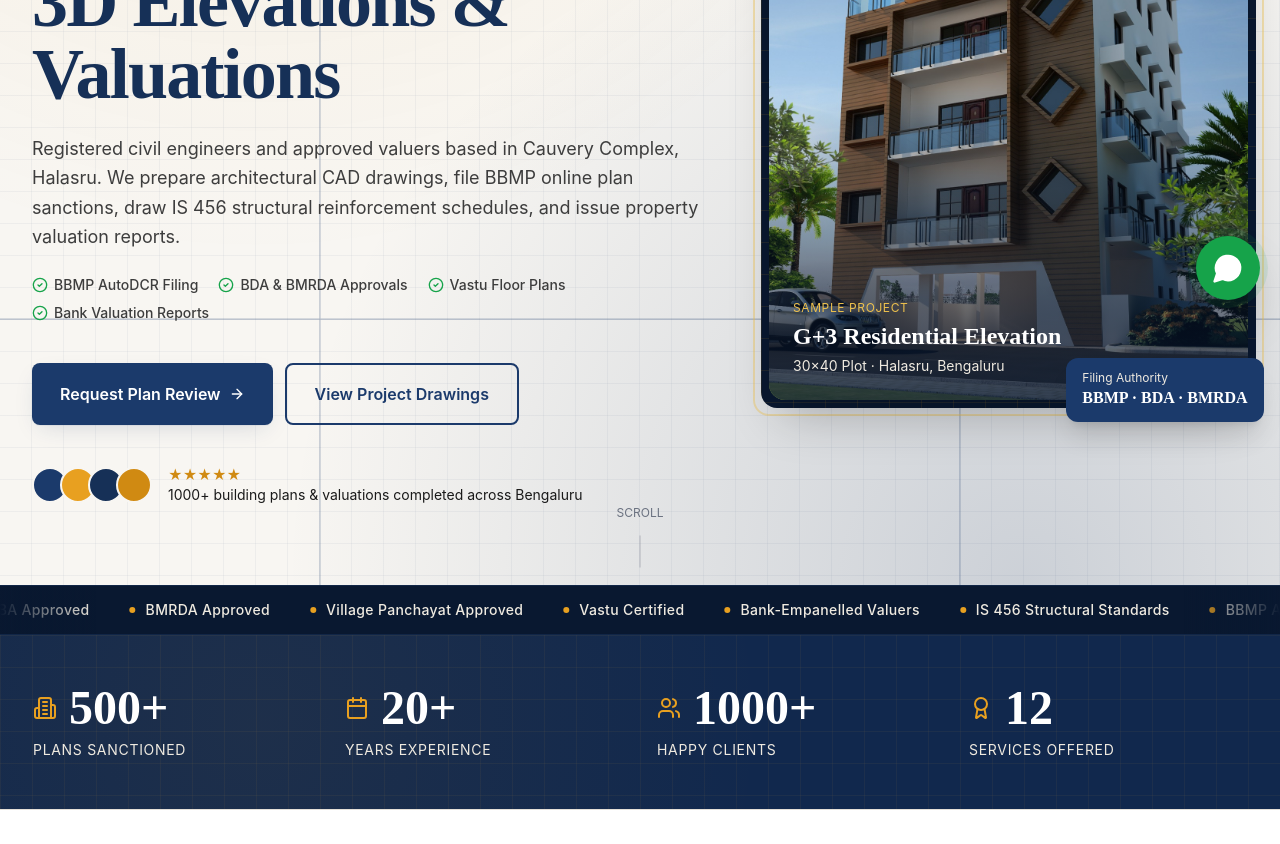
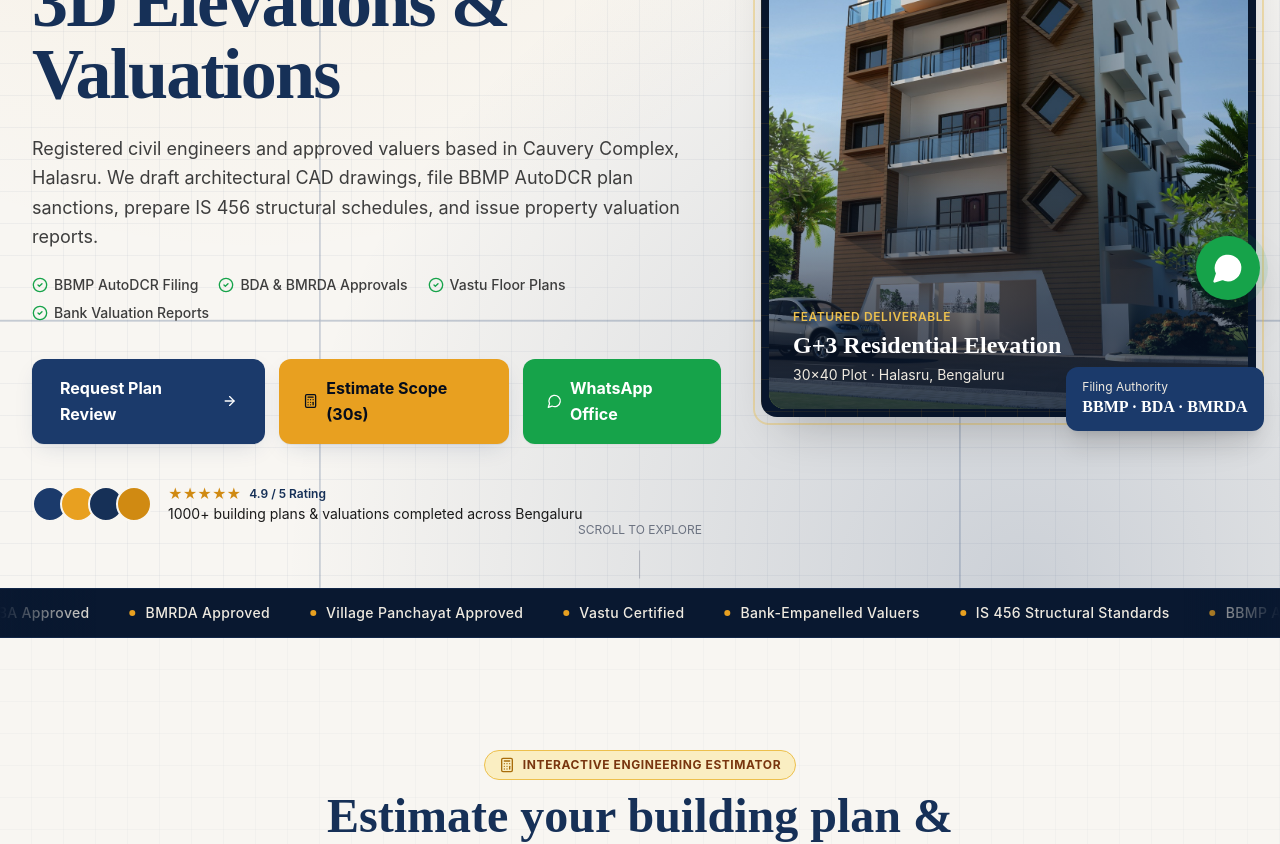
Before and after one commit to Akshu1245/Sri-Ranganatha-Associates-construction-animation-v3, a Next.js app: page / in a window 1280 px wide. Shown: the part 480-1324 px from the top of the page. Built offline with nearby package versions, Linux system fonts and the light colour scheme.

Commit message:
Optimize conversion hierarchy: Hero at absolute top with interactive estimator, dual magnetic CTAs, and founder credibility

```diff
--- a/app/page.tsx
+++ b/app/page.tsx
@@ -1,9 +1,9 @@
 import Hero from "@/components/sections/Hero";
 import TrustMarquee from "@/components/sections/TrustMarquee";
+import CostCalculator from "@/components/sections/CostCalculator";
 import StatsBar from "@/components/sections/StatsBar";
 import FounderSection from "@/components/sections/FounderSection";
 import ServicesGrid from "@/components/sections/ServicesGrid";
-import CostCalculator from "@/components/sections/CostCalculator";
 import ConstructionJourney from "@/components/sections/ConstructionJourney";
 import CinematicConstructionVideos from "@/components/sections/CinematicConstructionVideos";
 import PortfolioPreview from "@/components/sections/PortfolioPreview";
@@ -15,18 +15,43 @@ import CTABanner from "@/components/sections/CTABanner";
 export default function Home() {
   return (
     <>
+      {/* 1. Showstopper Hero right at the top */}
       <Hero />
+
+      {/* 2. Infinite Trust Marquee */}
       <TrustMarquee />
+
+      {/* 3. Immediate Interactive Estimator right after hero */}
+      <CostCalculator />
+
+      {/* 4. Numerical Proof Bar */}
       <StatsBar />
+
+      {/* 5. Principal Engineer Credibility & Credentials */}
       <FounderSection />
+
+      {/* 6. Comprehensive 12-Card Engineering Services Grid */}
       <ServicesGrid />
-      <CostCalculator />
+
+      {/* 7. Interactive 250-Frame Construction Animation */}
       <ConstructionJourney />
+
+      {/* 8. Engineering Video Showcase */}
       <CinematicConstructionVideos />
+
+      {/* 9. Real Project Elevation & Drawing Samples */}
       <PortfolioPreview />
+
+      {/* 10. Engineering Comparison Matrix */}
       <ComparisonTable />
+
+      {/* 11. Free Downloadable Sanction Checklist PDF */}
       <LeadMagnet />
+
+      {/* 12. Accordion FAQ Section for Local SEO */}
       <FAQ />
+
+      {/* 13. High-Converting Bottom CTA Banner */}
       <CTABanner />
     </>
   );
--- a/components/sections/Hero.tsx
+++ b/components/sections/Hero.tsx
@@ -3,7 +3,7 @@
 import Link from "next/link";
 import { useRef } from "react";
 import { motion, useMotionValue, useSpring, useTransform } from "framer-motion";
-import { ArrowRight, CheckCircle2, Phone } from "lucide-react";
+import { ArrowRight, CheckCircle2, Phone, MessageCircle, Calculator, ShieldCheck } from "lucide-react";
 import { BRAND } from "@/lib/constants";
 
 function TiltCard({ children }: { children: React.ReactNode }) {
@@ -49,18 +49,26 @@ function TiltCard({ children }: { children: React.ReactNode }) {
   );
 }
 
-function MagneticButton({ children, className, href, external }: {
-  children: React.ReactNode; className: string; href: string; external?: boolean;
+function MagneticButton({
+  children,
+  className,
+  href,
+  external,
+}: {
+  children: React.ReactNode;
+  className: string;
+  href: string;
+  external?: boolean;
 }) {
   const x = useMotionValue(0);
   const y = useMotionValue(0);
   const sx = useSpring(x, { stiffness: 300, damping: 20 });
   const sy = useSpring(y, { stiffness: 300, damping: 20 });
 
-  const onMouseMove = (e: React.MouseEvent<HTMLAnchorElement>) => {
+  const onMouseMove = (e: React.MouseEvent<HTMLElement>) => {
     const rect = e.currentTarget.getBoundingClientRect();
-    x.set((e.clientX - rect.left - rect.width / 2) * 0.25);
-    y.set((e.clientY - rect.top - rect.height / 2) * 0.25);
+    x.set((e.clientX - rect.left - rect.width / 2) * 0.2);
+    y.set((e.clientY - rect.top - rect.height / 2) * 0.2);
   };
   const onMouseLeave = () => {
     x.set(0);
@@ -98,14 +106,14 @@ function MagneticButton({ children, className, href, external }: {
 
 export default function Hero() {
   return (
-    <section className="relative min-h-screen pt-20 lg:pt-24 flex items-center overflow-hidden bg-paper-100">
+    <section className="relative min-h-screen pt-24 lg:pt-28 flex items-center overflow-hidden bg-paper-100">
       {/* Background layers */}
-      <div className="absolute inset-0 bg-blueprint opacity-60" aria-hidden="true" />
-      <div className="absolute inset-0 bg-blueprint-radial" aria-hidden="true" />
+      <div className="absolute inset-0 bg-blueprint opacity-60 pointer-events-none" aria-hidden="true" />
+      <div className="absolute inset-0 bg-blueprint-radial pointer-events-none" aria-hidden="true" />
 
       {/* Blueprint grid lines */}
       <svg
-        className="absolute inset-0 w-full h-full opacity-30"
+        className="absolute inset-0 w-full h-full opacity-30 pointer-events-none"
         xmlns="http://www.w3.org/2000/svg"
         preserveAspectRatio="none"
         viewBox="0 0 1200 800"
@@ -161,26 +169,27 @@ export default function Hero() {
         />
       </svg>
 
-      <div className="relative max-w-7xl mx-auto px-4 sm:px-6 lg:px-8 py-16 lg:py-20 w-full">
+      <div className="relative max-w-7xl mx-auto px-4 sm:px-6 lg:px-8 py-12 lg:py-16 w-full">
         <div className="grid lg:grid-cols-12 gap-12 items-center">
-          {/* Left content */}
+          {/* Left content column */}
           <div className="lg:col-span-7">
-            {/* Top pill */}
+            {/* Top pill badge */}
             <motion.div
               initial={{ opacity: 0, y: 15 }}
               animate={{ opacity: 1, y: 0 }}
               transition={{ duration: 0.5 }}
-              className="inline-flex items-center gap-2 px-3 py-1.5 rounded-full bg-navy-50 border border-navy-200 text-navy-800 text-xs font-semibold mb-6"
+              className="inline-flex items-center gap-2 px-3.5 py-1.5 rounded-full bg-navy-50 border border-navy-200 text-navy-800 text-xs font-semibold mb-6 shadow-sm"
             >
-              <span>Halasru, Bengaluru · Est. 2006 · 500+ Sanctioned Plans</span>
+              <ShieldCheck className="w-4 h-4 text-amber-500" />
+              <span>Halasru, Bengaluru · Est. 2006 · 500+ Sanctioned Building Plans</span>
             </motion.div>
 
-            {/* Headline */}
+            {/* Main Headline */}
             <motion.h1
               initial={{ opacity: 0, y: 20 }}
               animate={{ opacity: 1, y: 0 }}
               transition={{ duration: 0.6, delay: 0.1 }}
-              className="font-display text-4xl sm:text-5xl lg:text-6xl xl:text-7xl font-bold text-navy-700 leading-[1.1] tracking-tight"
+              className="font-display text-4xl sm:text-5xl lg:text-6xl xl:text-7xl font-bold text-navy-700 leading-[1.08] tracking-tight"
             >
               Building Plans,
               <br />
@@ -195,10 +204,10 @@ export default function Hero() {
               transition={{ duration: 0.6, delay: 0.25 }}
               className="mt-6 text-lg text-ink-700 max-w-2xl leading-relaxed"
             >
-              Registered civil engineers and approved valuers based in Cauvery Complex, Halasru. We prepare architectural CAD drawings, file BBMP online plan sanctions, draw IS 456 structural reinforcement schedules, and issue property valuation reports.
+              Registered civil engineers and approved valuers based in Cauvery Complex, Halasru. We draft architectural CAD drawings, file BBMP AutoDCR plan sanctions, prepare IS 456 structural schedules, and issue property valuation reports.
             </motion.p>
 
-            {/* Trust pills */}
+            {/* Trust checkmarks */}
             <motion.div
               initial={{ opacity: 0, y: 20 }}
               animate={{ opacity: 1, y: 0 }}
@@ -218,33 +227,37 @@ export default function Hero() {
               ))}
             </motion.div>
 
-            {/* CTA */}
+            {/* High-converting CTA buttons */}
             <motion.div
               initial={{ opacity: 0, y: 20 }}
               animate={{ opacity: 1, y: 0 }}
               transition={{ duration: 0.6, delay: 0.55 }}
-              className="mt-10 flex flex-col sm:flex-row gap-3"
+              className="mt-9 flex flex-col sm:flex-row gap-3.5"
             >
               <MagneticButton
                 href="/contact"
-                className="group inline-flex items-center justify-center gap-2 px-7 py-4 bg-navy-600 hover:bg-navy-700 text-white font-semibold rounded-lg shadow-blueprint hover:shadow-amber-glow transition-colors"
+                className="group inline-flex items-center justify-center gap-2 px-7 py-4 bg-navy-600 hover:bg-navy-700 text-white font-bold rounded-xl shadow-blueprint hover:shadow-amber-glow transition-all"
               >
                 Request Plan Review
                 <ArrowRight className="w-4 h-4 group-hover:translate-x-1 transition-transform" />
               </MagneticButton>
+
               <MagneticButton
-                href="/portfolio"
-                className="inline-flex items-center justify-center gap-2 px-7 py-4 border-2 border-navy-600 text-navy-600 hover:bg-navy-600 hover:text-white font-semibold rounded-lg transition-colors"
+                href="/calculator"
+                className="inline-flex items-center justify-center gap-2 px-6 py-4 bg-amber-400 hover:bg-amber-500 text-navy-950 font-bold rounded-xl shadow-blueprint transition-colors"
               >
-                View Project Drawings
+                <Calculator className="w-4 h-4 text-navy-950" />
+                Estimate Scope (30s)
               </MagneticButton>
-              <a
-                href={`tel:${BRAND.phone}`}
-                className="sm:hidden inline-flex items-center justify-center gap-2 px-7 py-4 border border-paper-300 text-ink-700 hover:bg-paper-200 font-semibold rounded-lg"
+
+              <MagneticButton
+                href={BRAND.whatsappPrefilled}
+                external
+                className="inline-flex items-center justify-center gap-2 px-6 py-4 bg-success-500 hover:bg-success-600 text-white font-bold rounded-xl shadow-sm transition-colors"
               >
-                <Phone className="w-4 h-4" />
-                Call Office
-              </a>
+                <MessageCircle className="w-4 h-4" />
+                WhatsApp Office
+              </MagneticButton>
             </motion.div>
 
             {/* Proof bar */}
@@ -264,8 +277,8 @@ export default function Hero() {
                 ))}
               </div>
               <div>
-                <div className="flex items-center gap-1 text-amber-500 font-semibold">
-                  ★★★★★
+                <div className="flex items-center gap-1 text-amber-500 font-bold">
+                  ★★★★★ <span className="text-navy-700 text-xs font-semibold ml-1">4.9 / 5 Rating</span>
                 </div>
                 <div className="text-ink-600 text-xs sm:text-sm">
                   1000+ building plans & valuations completed across Bengaluru
@@ -274,7 +287,7 @@ export default function Hero() {
             </motion.div>
           </div>
 
-          {/* Right visual */}
+          {/* Right interactive visual column */}
           <motion.div
             initial={{ opacity: 0, scale: 0.95 }}
             animate={{ opacity: 1, scale: 1 }}
@@ -294,8 +307,8 @@ export default function Hero() {
                   />
                   <div className="absolute inset-0 bg-gradient-to-t from-navy-900/80 via-navy-900/0 to-transparent" />
                   <div className="absolute bottom-0 left-0 right-0 p-6 text-white">
-                    <div className="text-xs uppercase tracking-wider text-amber-300 mb-1">
-                      Sample Project
+                    <div className="text-xs uppercase tracking-wider text-amber-300 mb-1 font-semibold">
+                      Featured Deliverable
                     </div>
                     <div className="font-display text-2xl font-semibold">
                       G+3 Residential Elevation
@@ -349,13 +362,13 @@ export default function Hero() {
         initial={{ opacity: 0 }}
         animate={{ opacity: 1 }}
         transition={{ delay: 2, duration: 1 }}
-        className="absolute bottom-6 left-1/2 -translate-x-1/2 hidden md:flex flex-col items-center text-ink-500 text-xs"
+        className="absolute bottom-4 left-1/2 -translate-x-1/2 hidden md:flex flex-col items-center text-ink-500 text-xs pointer-events-none"
       >
-        <span>SCROLL</span>
+        <span>SCROLL TO EXPLORE</span>
         <motion.div
           animate={{ y: [0, 8, 0] }}
           transition={{ repeat: Infinity, duration: 1.6 }}
-          className="mt-2 w-px h-8 bg-ink-500/40"
+          className="mt-1.5 w-px h-7 bg-ink-500/40"
         />
       </motion.div>
     </section>
```
